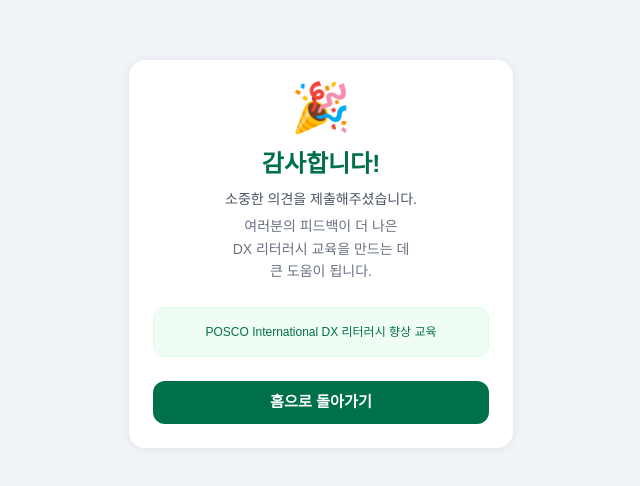
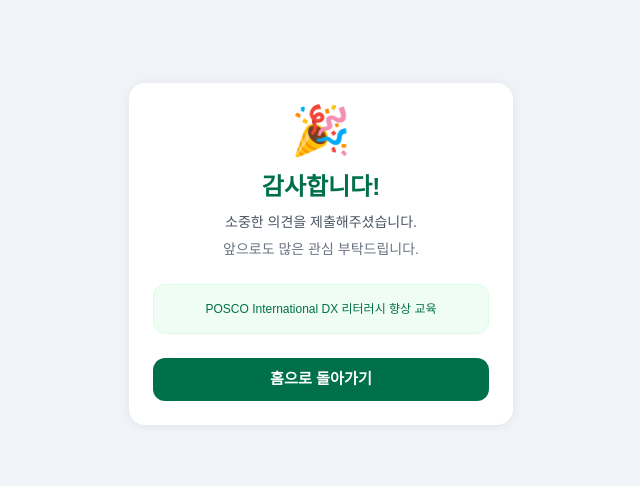
Before and after one commit to juicylucy98/DX-, a Next.js app: page /thanks in a window 1280 px wide. Shown: the part 146-632 px from the top of the page, without its empty margins (319-959 px from the left). Built offline with nearby package versions, Linux system fonts and the light colour scheme.

Commit message:
Update thanks page message

```diff
--- a/src/app/thanks/page.tsx
+++ b/src/app/thanks/page.tsx
@@ -7,9 +7,7 @@ export default function ThanksPage() {
         <div className="text-5xl mb-4">🎉</div>
         <h1 className="text-2xl font-bold mb-2" style={{ color: '#00704a' }}>감사합니다!</h1>
         <p className="text-gray-600 mb-1 text-sm leading-relaxed">소중한 의견을 제출해주셨습니다.</p>
-        <p className="text-gray-500 text-sm mb-6 leading-relaxed">
-          여러분의 피드백이 더 나은<br />DX 리터러시 교육을 만드는 데<br />큰 도움이 됩니다.
-        </p>
+        <p className="text-gray-500 text-sm mb-6 leading-relaxed">앞으로도 많은 관심 부탁드립니다.</p>
         <div className="bg-green-50 border border-green-100 rounded-xl p-4 mb-6">
           <p className="text-xs font-medium" style={{ color: '#00704a' }}>POSCO International DX 리터러시 향상 교육</p>
         </div>
```
